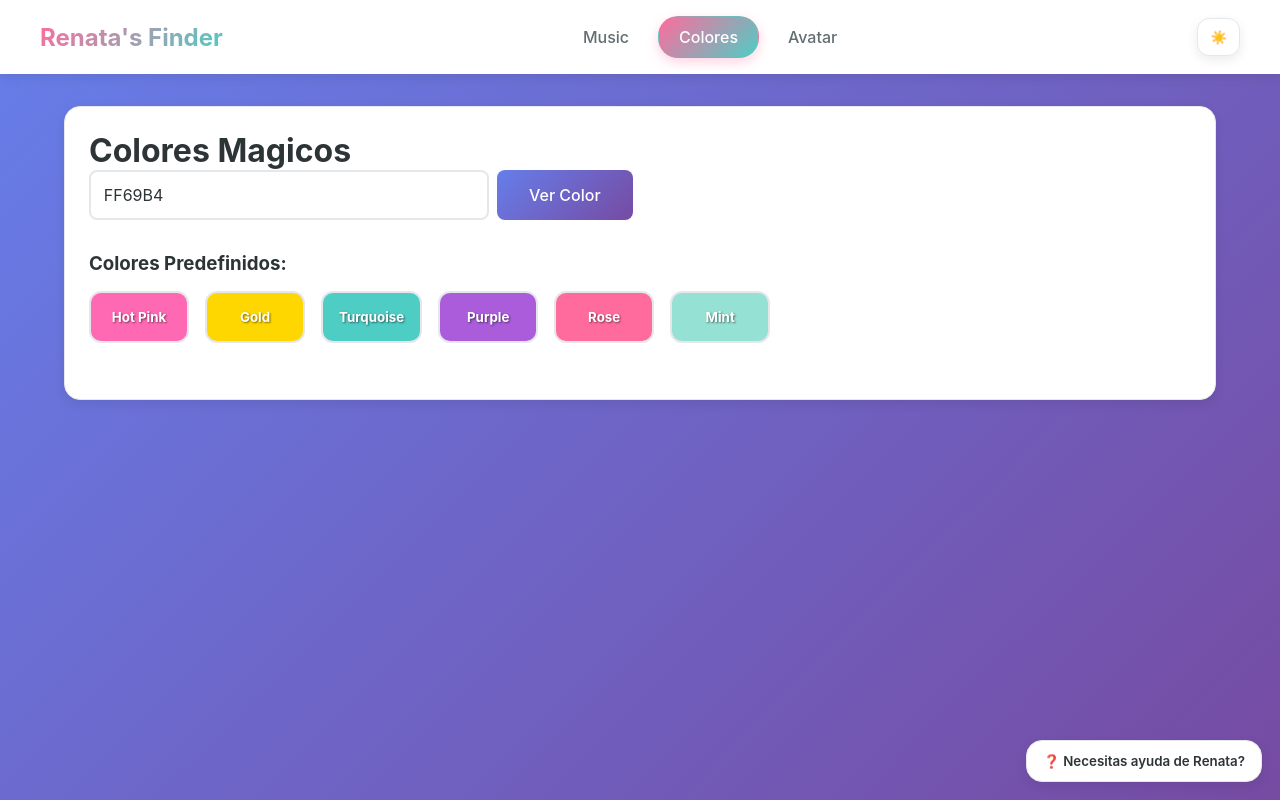
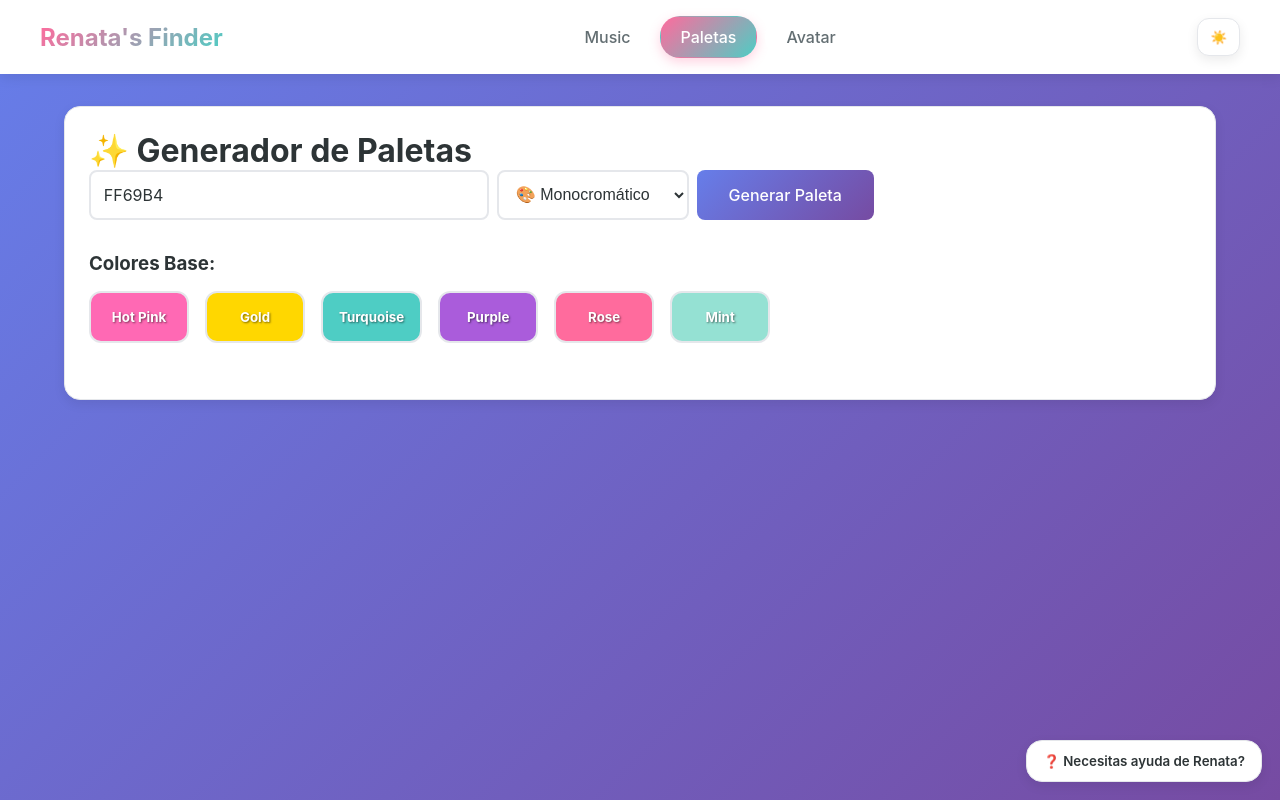
Before and after one commit to Tiggreee/TriApp-Frontend, a React (Vite) app: page /colors in a window 1280 px wide. Built offline with nearby package versions, Linux system fonts and the light colour scheme.

Commit message:
feat: replace basic color viewer with palette generator

```diff
--- a/src/components/Header.jsx
+++ b/src/components/Header.jsx
@@ -11,7 +11,7 @@ export function Header({ onToggleTheme, theme }) {
             Music
           </NavLink>
           <NavLink to="/colors" className={({ isActive }) => (isActive ? `${styles.link} ${styles.active}` : styles.link)}>
-            Colores
+            Paletas
           </NavLink>
           <NavLink to="/avatar" className={({ isActive }) => (isActive ? `${styles.link} ${styles.active}` : styles.link)}>
             Avatar
--- a/src/pages/Colors.jsx
+++ b/src/pages/Colors.jsx
@@ -6,20 +6,29 @@ import styles from './Music.module.css';
 
 export default function Colors() {
   const [hexInput, setHexInput] = useState('FF69B4');
-  const [colorData, setColorData] = useState(null);
+  const [palette, setPalette] = useState(null);
+  const [mode, setMode] = useState('monochrome');
   const [loading, setLoading] = useState(false);
   const [history, setHistory] = useState([]);
 
-  const fetchColorInfo = async (hex) => {
+  const modes = [
+    { id: 'monochrome', name: 'Monocromático', emoji: '🎨' },
+    { id: 'analogic', name: 'Análogo', emoji: '🌈' },
+    { id: 'complement', name: 'Complementario', emoji: '💫' },
+    { id: 'triad', name: 'Triada', emoji: '✨' },
+    { id: 'quad', name: 'Cuadrado', emoji: '⭐' }
+  ];
+
+  const fetchPalette = async (hex, selectedMode) => {
     const cleanHex = hex.replace('#', '');
     setLoading(true);
     try {
-      const res = await fetch(`https://www.thecolorapi.com/id?hex=${cleanHex}`);
+      const res = await fetch(`https://www.thecolorapi.com/scheme?hex=${cleanHex}&mode=${selectedMode}&count=5`);
       const data = await res.json();
-      setColorData(data);
+      setPalette(data);
 
-      if (!history.find(h => h.hex === data.hex.clean)) {
-        setHistory(prev => [{ hex: data.hex.clean, name: data.name.value }, ...prev].slice(0, 10));
+      if (!history.find(h => h.hex === cleanHex && h.mode === selectedMode)) {
+        setHistory(prev => [{ hex: cleanHex, mode: selectedMode, seed: data.seed.hex.value }, ...prev].slice(0, 8));
       }
     } finally {
       setLoading(false);
@@ -29,7 +38,7 @@ export default function Colors() {
   const onSubmit = (e) => {
     e.preventDefault();
     if (hexInput.trim()) {
-      fetchColorInfo(hexInput.trim());
+      fetchPalette(hexInput.trim(), mode);
     }
   };
 
@@ -44,24 +53,43 @@ export default function Colors() {
 
   return (
     <div className={styles.container}>
-      <h1 style={{ color: 'var(--text-primary)' }}>Colores Magicos</h1>
+      <h1 style={{ color: 'var(--text-primary)' }}>✨ Generador de Paletas</h1>
 
-      <form onSubmit={onSubmit} style={{ marginBottom: '2rem', display: 'flex', gap: '0.5rem', flexWrap: 'wrap' }}>
+      <form onSubmit={onSubmit} style={{ marginBottom: '2rem' }}>
+        <div style={{ display: 'flex', gap: '0.5rem', flexWrap: 'wrap', marginBottom: '1rem' }}>
           <Input
             value={hexInput}
             onChange={(e) => setHexInput(e.target.value)}
-          placeholder="Escribe codigo de color (ej: FF69B4)"
+            placeholder="Color base (ej: FF69B4)"
           />
-        <Button type="submit">Ver Color</Button>
+          <select
+            value={mode}
+            onChange={(e) => setMode(e.target.value)}
+            style={{
+              padding: '0.8rem',
+              fontSize: '1rem',
+              border: '2px solid var(--border)',
+              borderRadius: '8px',
+              backgroundColor: 'var(--card)',
+              color: 'var(--text-primary)',
+              cursor: 'pointer'
+            }}
+          >
+            {modes.map(m => (
+              <option key={m.id} value={m.id}>{m.emoji} {m.name}</option>
+            ))}
+          </select>
+          <Button type="submit">Generar Paleta</Button>
+        </div>
       </form>
 
       <div style={{ marginBottom: '2rem' }}>
-        <h3 style={{ color: 'var(--text-primary)', marginBottom: '1rem' }}>Colores Predefinidos:</h3>
+        <h3 style={{ color: 'var(--text-primary)', marginBottom: '1rem' }}>Colores Base:</h3>
         <div style={{ display: 'flex', gap: '1rem', flexWrap: 'wrap' }}>
           {predefinedColors.map(color => (
             <button
               key={color.hex}
-              onClick={() => { setHexInput(color.hex); fetchColorInfo(color.hex); }}
+              onClick={() => { setHexInput(color.hex); fetchPalette(color.hex, mode); }}
               style={{
                 padding: '1rem',
                 backgroundColor: '#' + color.hex,
@@ -80,51 +108,106 @@ export default function Colors() {
         </div>
       </div>
 
-      {loading && <p style={{ color: 'var(--text-muted)' }}>Cargando...</p>}
+      {loading && <p style={{ color: 'var(--text-muted)' }}>Generando paleta mágica...</p>}
 
-      {colorData && !loading && (
+      {palette && !loading && (
         <Card>
+          <h2 style={{ color: 'var(--text-primary)', marginBottom: '1.5rem', textAlign: 'center' }}>
+            {modes.find(m => m.id === palette.mode)?.emoji} Paleta {modes.find(m => m.id === palette.mode)?.name}
+          </h2>
+
+          <div style={{
+            display: 'grid',
+            gridTemplateColumns: 'repeat(auto-fit, minmax(100px, 1fr))',
+            gap: '1rem',
+            marginBottom: '2rem'
+          }}>
+            {palette.colors.map((color, idx) => (
+              <div key={idx} style={{ textAlign: 'center' }}>
                 <div style={{
                   width: '100%',
-            height: '200px',
-            backgroundColor: colorData.hex.value,
+                  height: '120px',
+                  backgroundColor: color.hex.value,
                   borderRadius: '12px',
-            marginBottom: '1.5rem',
-            border: '3px solid rgba(255,255,255,0.3)'
-          }} />
+                  border: '3px solid rgba(255,255,255,0.3)',
+                  marginBottom: '0.5rem',
+                  cursor: 'pointer',
+                  transition: 'transform 0.2s'
+                }}
+                onClick={() => {
+                  navigator.clipboard.writeText(color.hex.value);
+                }}
+                title="Click para copiar"
+                onMouseEnter={(e) => e.target.style.transform = 'scale(1.05)'}
+                onMouseLeave={(e) => e.target.style.transform = 'scale(1)'}
+                />
+                <div style={{ fontSize: '0.9rem', fontWeight: 'bold', color: 'var(--text-primary)' }}>
+                  {color.hex.value}
+                </div>
+                <div style={{ fontSize: '0.75rem', color: 'var(--text-muted)' }}>
+                  {color.name.value}
+                </div>
+              </div>
+            ))}
+          </div>
 
-          <h2 style={{ color: 'var(--text-primary)', marginBottom: '1rem' }}>
-            {colorData.name.value}
-          </h2>
-
-          <div style={{ color: 'var(--text-muted)', lineHeight: '1.8' }}>
-            <p><strong>HEX:</strong> {colorData.hex.value}</p>
-            <p><strong>RGB:</strong> {colorData.rgb.value}</p>
-            <p><strong>HSL:</strong> {colorData.hsl.value}</p>
+          <div style={{
+            display: 'flex',
+            height: '60px',
+            borderRadius: '12px',
+            overflow: 'hidden',
+            border: '3px solid var(--border)'
+          }}>
+            {palette.colors.map((color, idx) => (
+              <div
+                key={idx}
+                style={{
+                  flex: 1,
+                  backgroundColor: color.hex.value,
+                  cursor: 'pointer'
+                }}
+                onClick={() => {
+                  navigator.clipboard.writeText(color.hex.value);
+                }}
+                title={`${color.hex.value} - Click para copiar`}
+              />
+            ))}
           </div>
+          <p style={{ color: 'var(--text-muted)', fontSize: '0.85rem', marginTop: '1rem', textAlign: 'center' }}>
+            💡 Tip: Click en cualquier color para copiarlo
+          </p>
         </Card>
       )}
 
       {history.length > 0 && (
         <div>
-          <h3 style={{ color: 'var(--text-primary)', marginBottom: '1rem' }}>Historial de Colores:</h3>
-          <div style={{ display: 'flex', gap: '0.5rem', flexWrap: 'wrap' }}>
+          <h3 style={{ color: 'var(--text-primary)', marginBottom: '1rem' }}>Paletas Recientes:</h3>
+          <div style={{ display: 'grid', gap: '1rem' }}>
             {history.map((item, idx) => (
               <button
                 key={idx}
-                onClick={() => { setHexInput(item.hex); fetchColorInfo(item.hex); }}
+                onClick={() => { setHexInput(item.hex); setMode(item.mode); fetchPalette(item.hex, item.mode); }}
                 style={{
-                  padding: '0.5rem 1rem',
-                  backgroundColor: '#' + item.hex,
+                  padding: '0.5rem',
+                  backgroundColor: 'var(--card)',
                   border: '2px solid var(--border)',
                   borderRadius: '8px',
                   cursor: 'pointer',
-                  color: '#fff',
-                  fontSize: '0.9rem',
-                  textShadow: '1px 1px 1px rgba(0,0,0,0.5)'
+                  display: 'flex',
+                  alignItems: 'center',
+                  gap: '0.5rem'
                 }}
               >
-                {item.name}
+                <div style={{
+                  width: '40px',
+                  height: '40px',
+                  backgroundColor: item.seed || '#' + item.hex,
+                  borderRadius: '8px',
+                  border: '2px solid rgba(255,255,255,0.3)'
+                }} />
+                <span style={{ color: 'var(--text-primary)', fontSize: '0.9rem' }}>
+                  {modes.find(m => m.id === item.mode)?.emoji} {modes.find(m => m.id === item.mode)?.name}
+                </span>
               </button>
             ))}
           </div>
```
Lines whose indentation alone changed are shown as unchanged.
